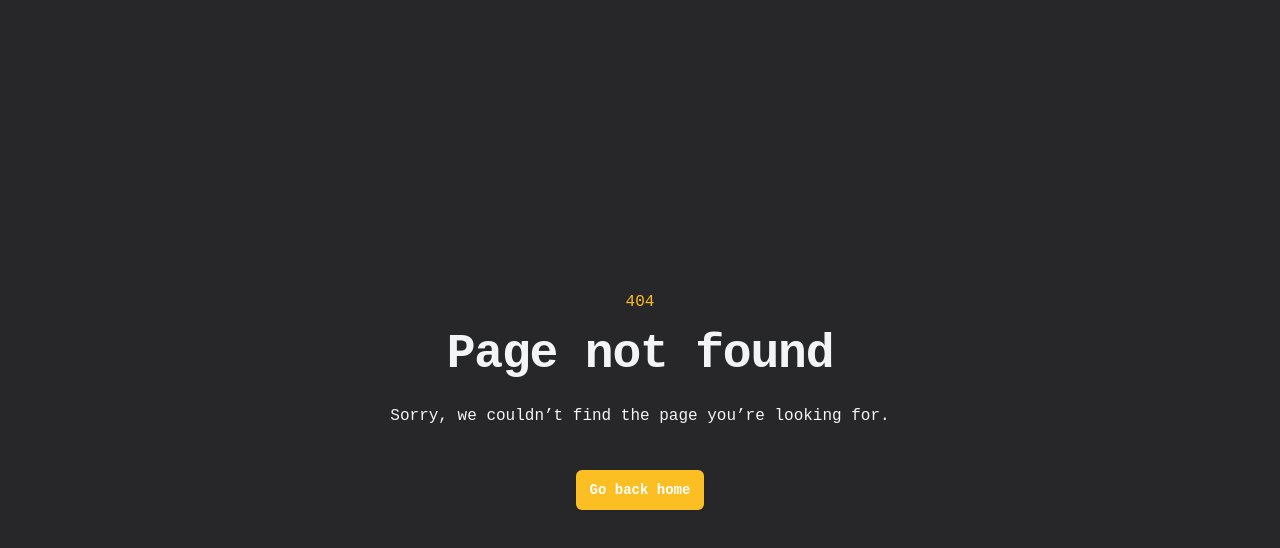
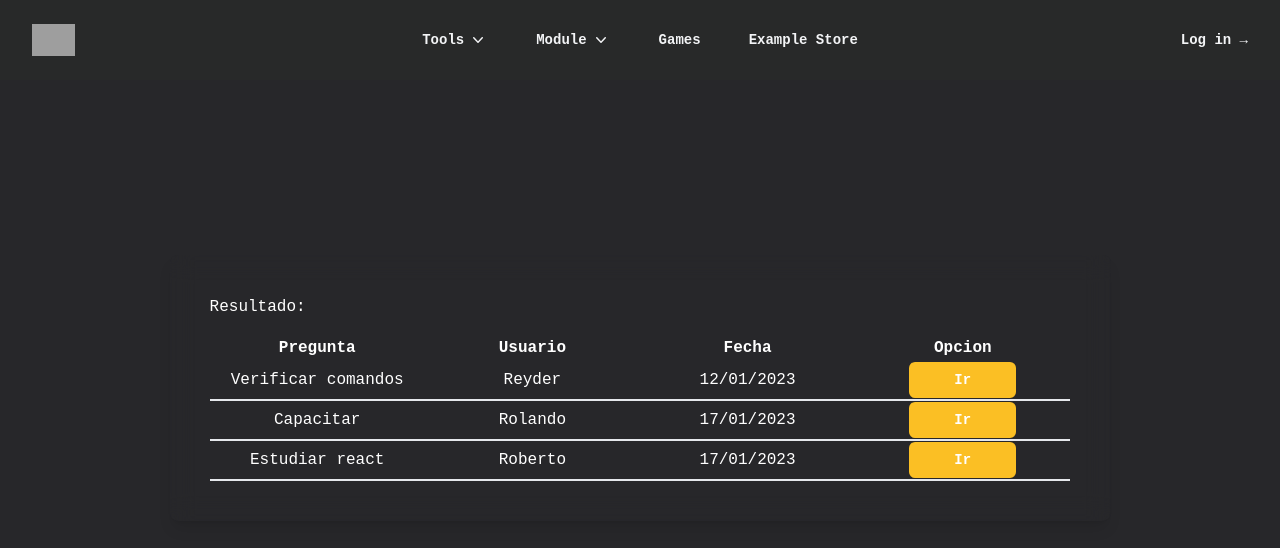
Before and after one commit to PID-Team2/Frontend, a React (Create React App) app: page /list-questions in a window 1280 px wide. Before the commit this address had no page. Shown: the top 548 px of the page. Built offline with nearby package versions, Linux system fonts and the light colour scheme; grey boxes are pictures that could not be loaded.

Commit message:
agg the questions

```diff
--- a/src/App.js
+++ b/src/App.js
@@ -8,7 +8,8 @@ import NotFound from './pages/NotFound';
 import GamePage from './app/modules/codeGame/views/GamePage';
 import LoginView from './app/modules/auth/views/LoginView';
 import Tracing from './app/modules/tracing-rating/project';
-
+import Questions from './app/modules/tracing-rating/Questions';
+import Answer from './app/modules/tracing-rating/Answers';
 
 //layouts
 import Auth from './common/layouts/auth';
@@ -25,7 +26,10 @@ function App() {
                 <Route path='/' element={<HomePage/>}/>
                 <Route path='/example' element={<Example/>}/>
                 <Route path='/games' element={<GamePage/>}/>
-                  <Route path='/tracing-project' element={<Tracing/>}/>
+                <Route path='/tracing-project' element={<Tracing/>}/>
+                  <Route path='/list-questions' element={<Questions/>}/>
+                  <Route path='/answare' element={<Answer/>}/>
+
               </Route>
 
               <Route  element={<Auth/>}>
--- /dev/null
+++ b/src/app/modules/tracing-rating/Answers.js
@@ -0,0 +1,54 @@
+
+
+export default  function Questions() {
+    const questions = "Verificar comandos";
+
+    const answer = [
+        {id:1,value:"Comando 1 es verde",user:'Reyder',createdAt:'12/01/2023'},
+        {id:1,value:"Comando 2 es azul",user:'Rolando',createdAt:'17/01/2023'},
+        {id:1,value:"Comando 3 es rojo",user:'Roberto',createdAt:'17/01/2023'}
+    ]
+
+
+    const clasf = ['Buena','Regular','Mala'];
+
+    return(
+        <>
+            <main className="grid h-screen bg-zinc-800 text-white px-6 py-24 sm:py-32 lg:px-8">
+                <div className="flex content-center items-center justify-center h-full">
+                    <div className="w-full lg:w-4/5 px-4">
+                        <div className="backdrop-blur-md relative flex flex-col min-w-0 break-words w-full mb-6 shadow-lg rounded-lg border-0">
+                            <div className="flex-auto px-4 lg:px-10 py-10">
+                                <div className="text-5xl">{questions}</div>
+                                <div className="mt-10">Respuestas:</div>
+                                {answer.map(v=>(
+                                    <div className="flex m-4">
+                                        <div className="w-1/12 border-r-2 text-end pr-4">
+                                            {v.user}
+                                        </div>
+                                        <p className="w-1/2 px-4 mr-5">
+                                            {v.value}
+                                        </p>
+                                        <div className="flex gap-4 justify-self-end justify-center items-center">
+                                            <label>Clasificacion</label>
+                                             <select className="text-black rounded">
+                                                 {clasf.map(v=>(
+                                                     <option>{v}</option>
+                                                 ))
+                                                 }
+                                             </select>
+                                        </div>
+                                    </div>
+
+                                ))}
+
+                            </div>
+                        </div>
+                    </div>
+                </div>
+            </main>
+
+
+        </>
+    )
+}
--- /dev/null
+++ b/src/app/modules/tracing-rating/Questions.js
@@ -0,0 +1,80 @@
+
+import {useNavigate} from "react-router-dom";
+
+export default  function Questions() {
+
+    const answer = [
+        {id:1,question:"Verificar comandos",user:'Reyder',createdAt:'12/01/2023'},
+        {id:1,question:"Capacitar",user:'Rolando',createdAt:'17/01/2023'},
+        {id:1,question:"Estudiar react",user:'Roberto',createdAt:'17/01/2023'}
+    ]
+    const navigate = useNavigate();
+    const handleAnswer = function (){
+        navigate('/answare');
+    }
+
+    return(
+        <>
+            <main className="grid h-screen bg-zinc-800 text-white px-6 py-24 sm:py-32 lg:px-8">
+                <div className="flex content-center items-center justify-center h-full">
+                    <div className="w-full lg:w-4/5 px-4">
+                        <div className="backdrop-blur-md relative flex flex-col min-w-0 break-words w-full mb-6 shadow-lg rounded-lg border-0">
+                            <div className="flex-auto px-4 lg:px-10 py-10">
+                                <div>Resultado:</div>
+                                <table className="table-fixed w-full mt-4">
+                                    <thead>
+                                    <tr>
+                                        <th>
+                                            Pregunta
+                                        </th>
+                                        <th>
+                                            Usuario
+                                        </th>
+                                        <th>
+                                            Fecha
+                                        </th>
+                                        <th>
+                                            Opcion
+                                        </th>
+                                    </tr>
+                                    </thead>
+                                    <tbody>
+                                    {answer.map(v=>(
+                                        <tr className="mt-4 border-b-2 text-center">
+                                            <td>
+                                                {v.question}
+                                            </td>
+                                            <td>
+                                                {v.user}
+                                            </td>
+                                            <td>
+                                                {v.createdAt}
+                                            </td>
+                                            <td>
+                                                <div className="flex justify-center  text-center">
+                                                    <button
+                                                        type="button"
+                                                        onClick={handleAnswer}
+                                                        className=" flex w-1/2 justify-center rounded-md bg-amber-400 px-2 py-2 text-sm font-semibold text-white hover:bg-amber-500 focus-visible:outline focus-visible:outline-2 focus-visible:outline-offset-2 focus-visible:outline-amber-600"
+                                                    >
+
+                                                    Ir
+                                                    </button>
+                                                </div>
+                                            </td>
+
+                                        </tr>
+
+                                        ))}
+                                    </tbody>
+                                </table>
+                            </div>
+                        </div>
+                    </div>
+                </div>
+            </main>
+
+
+        </>
+    )
+}
--- a/src/app/modules/tracing-rating/project.js
+++ b/src/app/modules/tracing-rating/project.js
@@ -1,16 +1,19 @@
 
 import {LockClosedIcon} from "@heroicons/react/20/solid";
 import {useState} from "react";
+import {useNavigate} from "react-router-dom";
 
 
 
 export default function Project() {
 
     const [search,setSearch] = useState();
-    const [Avanzar,setAvanzar] = useState(false);
-    const [Materias,setMaterias] = useState();
-    const [Autor,setAutor] = useState();
-    const [Facultad,setFacultad] = useState();
+    const [avanzar,setAvanzar] = useState(false);
+    const [materias,setMaterias] = useState();
+    const [autor,setAutor] = useState();
+    const [facultad,setFacultad] = useState();
+
+    const navigate = useNavigate();
 
     const optionsMaterias = [
         {value:1, label:'RSI'},
@@ -31,14 +34,14 @@ export default function Project() {
     ]
     const handleSubmit = (e) => {
         e.preventDefault()
-        console.log(Avanzar);
+        navigate('/list-questions');
         return
     }
      return(
          <>
              <main className="grid h-screen bg-zinc-800 text-white px-6 py-24 sm:py-32 lg:px-8">
                  <div className="flex content-center items-center justify-center h-full">
-                     <div className="w-full lg:w-4/12 px-4">
+                     <div className="w-full lg:w-4/5 px-4">
                          <div className="backdrop-blur-md relative flex flex-col min-w-0 break-words w-full mb-6 shadow-lg rounded-lg border-0">
                              <div className="flex-auto px-4 lg:px-10 py-10">
 
@@ -52,39 +55,41 @@ export default function Project() {
                                          />
 
                                          <div className="flex mt-4" >
-                                             <label className="mr-2 ">Avanzar</label>
+                                             <label className="mr-2 ">avanzar</label>
                                              <input type="checkbox"
-                                                        checked={Avanzar}
-                                                    onChange={event=>setAvanzar(!Avanzar)}
+                                                        checked={avanzar}
+                                                    onChange={event=>setAvanzar(!avanzar)}
                                              />
                                          </div>
 
-                                     {Avanzar &&
+                                     {avanzar &&
                                          <div className="flex  mt-4 text-black gap-2">
-                                             <div className="w-1/2">
+                                             <div className="w-1/4">
                                                  <label form="material" className="text-white">Materias:</label>
                                                  <select className="text-black w-full rounded" >
                                                      {optionsMaterias.map((option) => (
                                                          <option value={option.value}>{option.label}</option>
                                                      ))}
                                                  </select>
-                                             </div> <div className="w-1/2 ">
+                                             </div>
+                                             <div className="w-1/4">
                                                  <label form="facultad" className="text-white">Facultad:</label>
                                                  <select className="text-black w-full rounded" >
                                                      {optionsFacultad.map((option) => (
                                                          <option value={option.value}>{option.label}</option>
                                                      ))}
                                                  </select>
-                                             <div >
+                                             </div>
+                                             <div className="w-1/2">
                                                  <label form="author" className="text-white ">Autor:</label>
                                                  <input
                                                      className="text-black  rounded  w-full "
                                                      type="text" placeholder="Search..."
-                                                     value={Autor}
+                                                     value={autor}
                                                      onChange={event=>setAutor(event.target.value)}
                                                  />
 
-                                             </div>
+
                                              </div>
                                          </div>
 
```
